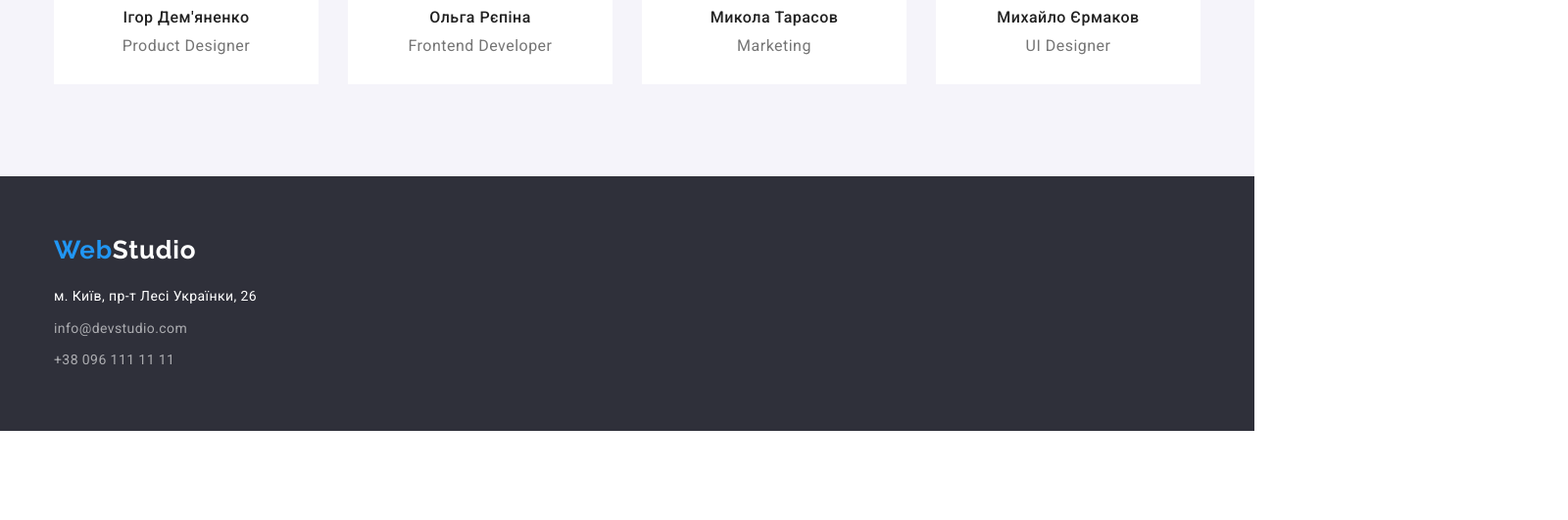
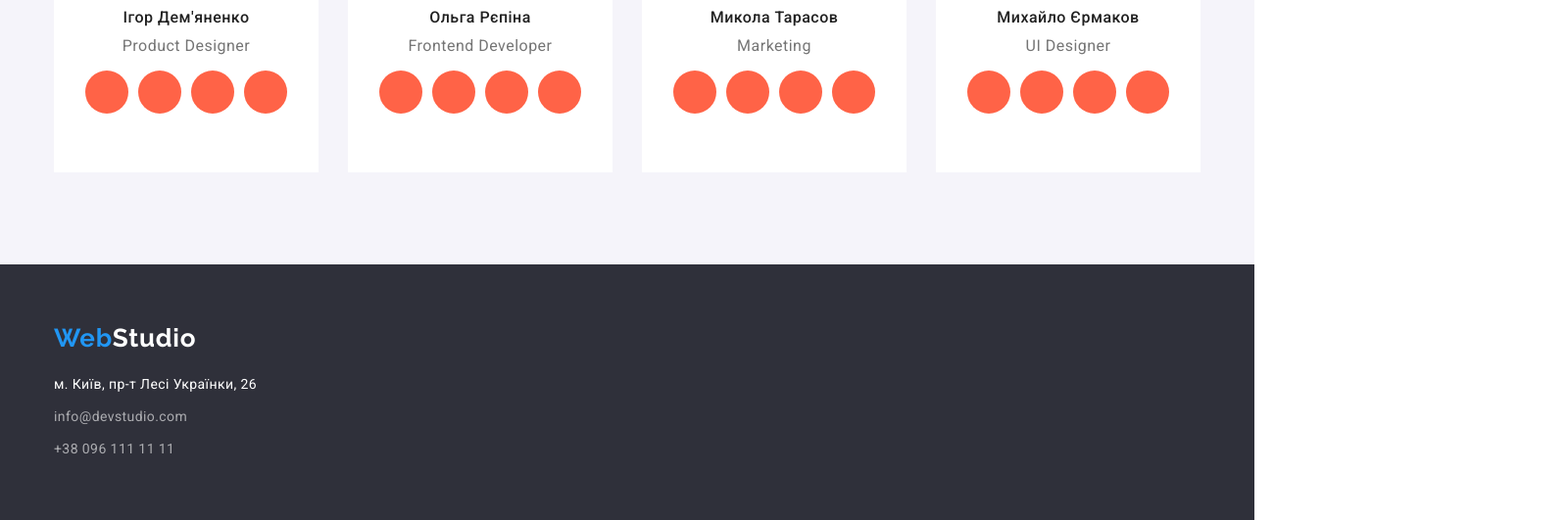
Before and after one commit to RamzesRS/goit-markup-hw-05, a plain HTML site: page index.html in a window 1280 px wide. Shown: the part 1914-2445 px from the top of the page at 98% size, 1600 px wide, since content can reach past the window. Before the commit the page ends 2354 px from the top, so only its background shows below. Drawn offline with nearby package versions, Linux system fonts and the light colour scheme.

Commit message:
start 4 HM, fixing errors

```diff
--- a/CSS/styles.css
+++ b/CSS/styles.css
@@ -127,9 +127,16 @@ body {
 
 /* -------------HERO SECTION------------- */
 .hero-section {
-	background-color: #2F303A;
+	background-image: linear-gradient(rgba(47, 48, 58, 0.4), rgba(47, 48, 58, 0.4)), url(../images/hero-img/hero-img.jpg);
+	background-position: center;
+	background-repeat: no-repeat;
+	background-size: contain;
 	text-align: center;
 	padding: 200px 0;
+	width: 1600px;
+	height: 600px;
+	margin-left: auto;
+	margin-right: auto;
 }
 
 .section {
@@ -142,7 +149,7 @@ body {
 	font-size: 44px;
 	line-height: 1.36;
 	text-align: center;
-	max-width: 600px;
+	max-width: 696px;
 	letter-spacing: 0.06em;
 	padding: 0;
 	margin-bottom: 30px;
@@ -299,6 +306,26 @@ body {
 	letter-spacing: 0.03em;
 	align-items: center;
 	justify-content: center;
+	margin-bottom: 16px;
+	}
+
+	.team-soclist {
+		display: flex;
+		justify-content: center;
+		gap: 10px;
+		margin-bottom: 30px;
+	}
+
+	.team-socitem {
+		width: 44px;
+		height: 44px;
+	}
+	.team-soclink {
+		display: block;
+		width: 100%;
+		height: 100%;
+		background-color: tomato;
+		border-radius: 50%;
 	}
 
 /* -------------FOOTER------------- */
--- a/index.html
+++ b/index.html
@@ -139,6 +139,20 @@
               <div class="team-description">
                 <h3 class="our-team-heading">Ігор Дем'яненко</h3>
                 <p class="our-team-p">Product Designer</p>
+                <ul class="team-soclist">
+                  <li class="team-socitem">
+                    <a class="team-soclink" href=""></a>
+                  </li>
+                  <li class="team-socitem">
+                    <a class="team-soclink" href=""></a>
+                  </li>
+                  <li class="team-socitem">
+                    <a class="team-soclink" href=""></a>
+                  </li>
+                  <li class="team-socitem">
+                    <a class="team-soclink" href=""></a>
+                  </li>
+                </ul>
               </div>
             </li>
             <li class="our-team-item">
@@ -152,6 +166,20 @@
               <div class="team-description">
                 <h3 class="our-team-heading">Ольга Рєпіна</h3>
                 <p class="our-team-p">Frontend Developer</p>
+                <ul class="team-soclist">
+                  <li class="team-socitem">
+                    <a class="team-soclink" href=""></a>
+                  </li>
+                  <li class="team-socitem">
+                    <a class="team-soclink" href=""></a>
+                  </li>
+                  <li class="team-socitem">
+                    <a class="team-soclink" href=""></a>
+                  </li>
+                  <li class="team-socitem">
+                    <a class="team-soclink" href=""></a>
+                  </li>
+                </ul>
               </div>
             </li>
             <li class="our-team-item">
@@ -165,6 +193,20 @@
               <div class="team-description">
                 <h3 class="our-team-heading">Микола Тарасов</h3>
                 <p class="our-team-p">Marketing</p>
+                <ul class="team-soclist">
+                  <li class="team-socitem">
+                    <a class="team-soclink" href=""></a>
+                  </li>
+                  <li class="team-socitem">
+                    <a class="team-soclink" href=""></a>
+                  </li>
+                  <li class="team-socitem">
+                    <a class="team-soclink" href=""></a>
+                  </li>
+                  <li class="team-socitem">
+                    <a class="team-soclink" href=""></a>
+                  </li>
+                </ul>
               </div>
             </li>
             <li class="our-team-item">
@@ -178,6 +220,20 @@
               <div class="team-description">
                 <h3 class="our-team-heading">Михайло Єрмаков</h3>
                 <p class="our-team-p">UI Designer</p>
+                <ul class="team-soclist">
+                  <li class="team-socitem">
+                    <a class="team-soclink" href=""></a>
+                  </li>
+                  <li class="team-socitem">
+                    <a class="team-soclink" href=""></a>
+                  </li>
+                  <li class="team-socitem">
+                    <a class="team-soclink" href=""></a>
+                  </li>
+                  <li class="team-socitem">
+                    <a class="team-soclink" href=""></a>
+                  </li>
+                </ul>
               </div>
             </li>
           </ul>
```
Also changed, not shown: images/hero-img/hero-img.jpg (added), images/team/img1.jpg, images/team/img2.jpg, images/team/img3.jpg, images/team/img4.jpg.
